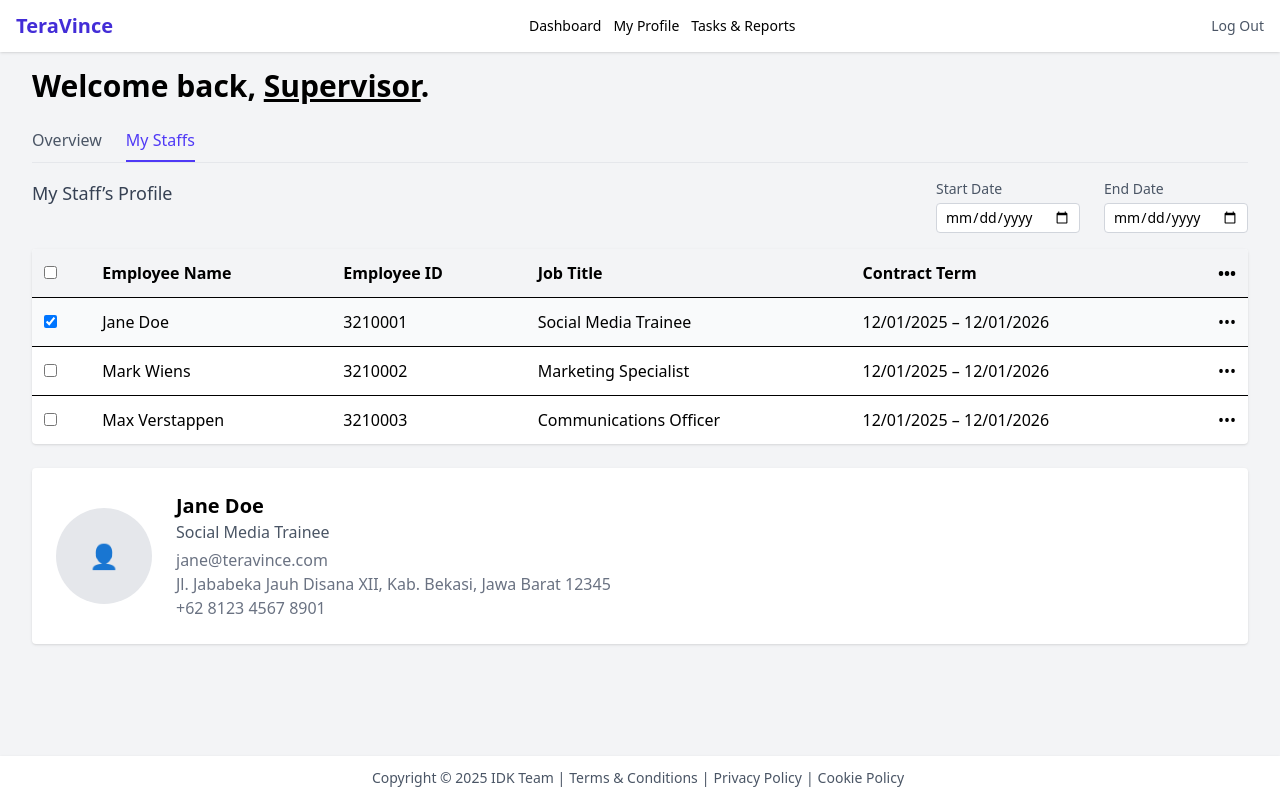
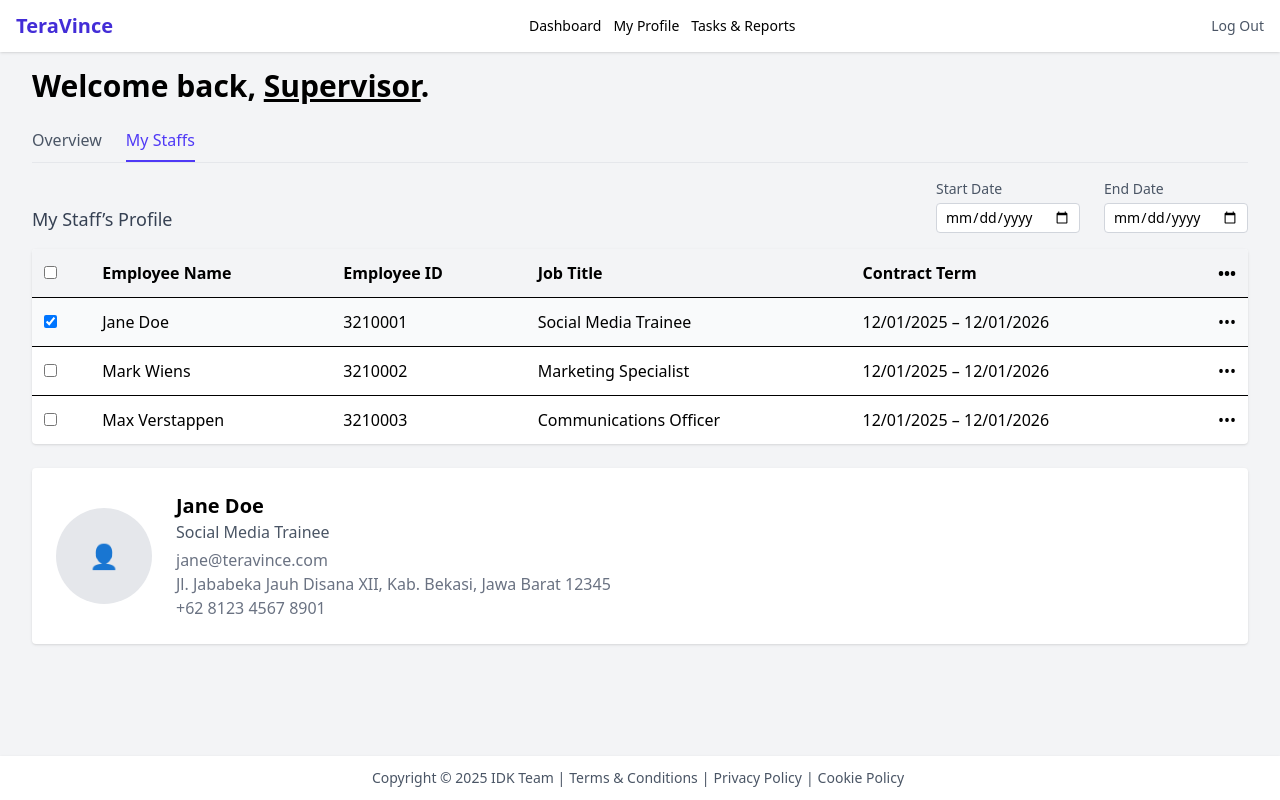
Before and after one commit to MBrillian354/teravince, a React (Vite) app in the folder frontend/: page /staffs in a window 1280 px wide. Built offline with nearby package versions, Linux system fonts and the light colour scheme.

Commit message:
text above card
items-end

```diff
--- a/frontend/src/pages/MyStaffs.jsx
+++ b/frontend/src/pages/MyStaffs.jsx
@@ -81,7 +81,7 @@ return (
 
       {/* 2–4. Sleek date‐range row (no shadows, white inputs, gray borders, right-aligned) */}
       {/* My Staff’s Profile + Labeled Date Range */}
-<div className="flex justify-between items-start mb-4">
+<div className="flex justify-between items-end mb-4">
   {/* Left label */}
   <div className="text-lg font-medium text-gray-700">
     My Staff’s Profile
```
